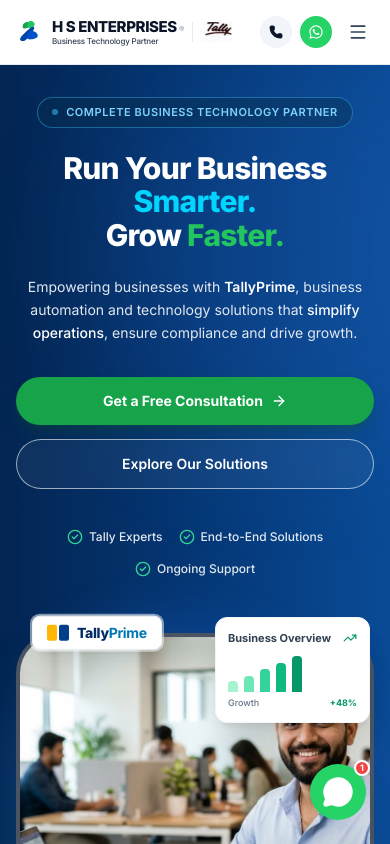
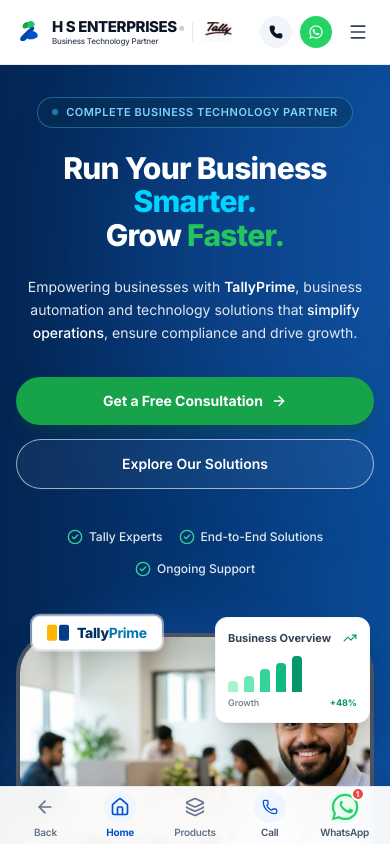
Before and after one commit to adminbiztechx/hs-enterprises, a React (Vite) app: page / in a window 390 px wide. Shown: the top 844 px of the page. Built offline with nearby package versions, Linux system fonts and the light colour scheme.

Commit message:
Add mobile bottom navigation bar with Back, Home, Products, Call, and WhatsApp

```diff
--- a/src/App.jsx
+++ b/src/App.jsx
@@ -13,6 +13,7 @@ import BottomCTA from './components/BottomCTA';
 import Footer from './components/Footer';
 import LeadModal from './components/LeadModal';
 import FloatingWhatsApp from './components/FloatingWhatsApp';
+import MobileBottomNav from './components/MobileBottomNav';
 import ProductPage from './pages/ProductPage';
 import ServicesPage from './pages/ServicesPage';
 import IndustriesPage from './pages/IndustriesPage';
@@ -120,7 +121,7 @@ export default function App() {
   };
 
   return (
-    <div className="min-h-screen w-full flex flex-col bg-[#F8FAFC] selection:bg-[#0052CC] selection:text-white overflow-x-hidden">
+    <div className="min-h-screen w-full flex flex-col bg-[#F8FAFC] selection:bg-[#0052CC] selection:text-white overflow-x-hidden pb-16 md:pb-0">
       {/* 1. Header / Navbar */}
       <Navbar
         currentPage={currentPage}
@@ -260,8 +261,16 @@ export default function App() {
         type={modalState.type}
       />
 
-      {/* Quick WhatsApp Action Floating Button */}
+      {/* Quick WhatsApp Action Floating Button (Desktop) */}
       <FloatingWhatsApp />
+
+      {/* Mobile Bottom Navigation Bar (Mobile / Responsive) */}
+      <MobileBottomNav
+        currentPage={currentPage}
+        onNavigateHome={navigateToHome}
+        onNavigateProducts={navigateToProducts}
+        onOpenConsultModal={openConsultModal}
+      />
     </div>
   );
 }
--- a/src/components/FloatingWhatsApp.jsx
+++ b/src/components/FloatingWhatsApp.jsx
@@ -3,7 +3,7 @@ import { MessageCircle } from 'lucide-react';
 
 export default function FloatingWhatsApp() {
   return (
-    <aside aria-label="Quick WhatsApp Contact" className="fixed bottom-6 right-6 z-40 flex items-center group">
+    <aside aria-label="Quick WhatsApp Contact" className="hidden md:flex fixed bottom-6 right-6 z-40 items-center group">
       {/* Tooltip badge on hover */}
       <div className="hidden md:flex items-center mr-3 bg-white px-3 py-1.5 rounded-full shadow-lg border border-slate-200/80 text-xs font-bold text-slate-800 opacity-0 group-hover:opacity-100 transition-opacity duration-200 pointer-events-none">
         <span>Chat with Tally Expert</span>
--- /dev/null
+++ b/src/components/MobileBottomNav.jsx
@@ -0,0 +1,118 @@
+import React from 'react';
+import { ArrowLeft, Home, Layers, Phone } from 'lucide-react';
+
+function WhatsAppIcon({ className = "w-5 h-5" }) {
+  return (
+    <svg className={className} viewBox="0 0 24 24" fill="currentColor">
+      <path d="M12.04 2C6.58 2 2.13 6.45 2.13 11.91C2.13 13.66 2.59 15.36 3.45 16.86L2.05 22L7.3 20.62C8.75 21.41 10.38 21.83 12.04 21.83C17.5 21.83 21.95 17.38 21.95 11.92C21.95 9.27 20.92 6.78 19.05 4.91C17.18 3.03 14.69 2 12.04 2M12.05 3.67C14.25 3.67 16.31 4.53 17.87 6.09C19.42 7.65 20.28 9.72 20.28 11.92C20.28 16.46 16.58 20.15 12.04 20.15C10.56 20.15 9.11 19.76 7.85 19L7.55 18.83L4.43 19.65L5.26 16.61L5.06 16.29C4.24 15 3.8 13.47 3.8 11.91C3.81 7.37 7.5 3.67 12.05 3.67M9.53 7.34C9.36 7.34 9.09 7.4 8.87 7.65C8.64 7.89 8 8.49 8 9.72C8 10.95 8.89 12.14 9.01 12.3C9.14 12.46 10.77 14.96 13.25 16.03C13.84 16.29 14.3 16.44 14.66 16.55C15.26 16.74 15.79 16.71 16.23 16.65C16.71 16.57 17.72 16.03 17.93 15.45C18.14 14.86 18.14 14.36 18.08 14.25C18.02 14.15 17.85 14.09 17.6 13.96C17.35 13.84 16.12 13.23 15.89 13.15C15.66 13.06 15.5 13.02 15.33 13.26C15.17 13.51 14.69 14.09 14.54 14.25C14.4 14.42 14.25 14.44 14 14.32C13.75 14.2 12.69 13.85 11.44 12.73C10.46 11.86 9.8 10.78 9.61 10.45C9.42 10.12 9.59 9.94 9.71 9.82C9.82 9.71 9.96 9.53 10.09 9.38C10.21 9.24 10.25 9.13 10.33 8.97C10.42 8.8 10.37 8.66 10.31 8.53C10.25 8.41 9.77 7.22 9.53 7.34Z" />
+    </svg>
+  );
+}
+
+export default function MobileBottomNav({
+  currentPage,
+  onNavigateHome,
+  onNavigateProducts,
+  onOpenConsultModal,
+}) {
+  const isHome = currentPage === 'home' || !currentPage;
+  const isProducts = currentPage === 'products';
+
+  const handleBack = () => {
+    if (currentPage && currentPage !== 'home') {
+      onNavigateHome();
+    } else if (typeof window !== 'undefined' && window.history.length > 1) {
+      window.history.back();
+    } else {
+      window.scrollTo({ top: 0, behavior: 'smooth' });
+    }
+  };
+
+  return (
+    <nav
+      aria-label="Mobile Bottom Navigation"
+      className="md:hidden fixed bottom-0 left-0 right-0 z-50 bg-white/95 backdrop-blur-lg border-t border-slate-200/90 shadow-[0_-4px_20px_rgba(0,0,0,0.08)] pb-[env(safe-area-inset-bottom)]"
+    >
+      <div className="flex items-center justify-around h-15 px-2 max-w-md mx-auto">
+
+        {/* 1. Back / Previous */}
+        <button
+          onClick={handleBack}
+          className="flex flex-col items-center justify-center flex-1 py-1 text-slate-500 hover:text-slate-800 active:scale-95 transition-all cursor-pointer"
+          aria-label="Go Back"
+        >
+          <div className="w-8 h-8 rounded-full flex items-center justify-center hover:bg-slate-100 transition-colors">
+            <ArrowLeft className="w-5 h-5" />
+          </div>
+          <span className="text-[10px] font-semibold tracking-tight mt-0.5">Back</span>
+        </button>
+
+        {/* 2. Home */}
+        <button
+          onClick={onNavigateHome}
+          className={`flex flex-col items-center justify-center flex-1 py-1 active:scale-95 transition-all cursor-pointer ${
+            isHome ? 'text-[#0052CC]' : 'text-slate-500 hover:text-slate-800'
+          }`}
+          aria-label="Go to Home"
+        >
+          <div className={`w-8 h-8 rounded-full flex items-center justify-center transition-colors ${
+            isHome ? 'bg-blue-50 text-[#0052CC]' : 'hover:bg-slate-100'
+          }`}>
+            <Home className="w-5 h-5" />
+          </div>
+          <span className={`text-[10px] tracking-tight mt-0.5 ${isHome ? 'font-bold text-[#0052CC]' : 'font-semibold'}`}>
+            Home
+          </span>
+        </button>
+
+        {/* 3. Products */}
+        <button
+          onClick={onNavigateProducts}
+          className={`flex flex-col items-center justify-center flex-1 py-1 active:scale-95 transition-all cursor-pointer ${
+            isProducts ? 'text-[#0052CC]' : 'text-slate-500 hover:text-slate-800'
+          }`}
+          aria-label="View Products"
+        >
+          <div className={`w-8 h-8 rounded-full flex items-center justify-center transition-colors ${
+            isProducts ? 'bg-blue-50 text-[#0052CC]' : 'hover:bg-slate-100'
+          }`}>
+            <Layers className="w-5 h-5" />
+          </div>
+          <span className={`text-[10px] tracking-tight mt-0.5 ${isProducts ? 'font-bold text-[#0052CC]' : 'font-semibold'}`}>
+            Products
+          </span>
+        </button>
+
+        {/* 4. Call (Compulsory business action) */}
+        <a
+          href="tel:+919876543210"
+          className="flex flex-col items-center justify-center flex-1 py-1 text-slate-500 hover:text-blue-600 active:scale-95 transition-all cursor-pointer"
+          aria-label="Direct Phone Call"
+        >
+          <div className="w-8 h-8 rounded-full flex items-center justify-center bg-blue-50 text-[#0052CC] hover:bg-blue-100 transition-colors shadow-xs">
+            <Phone className="w-4 h-4" />
+          </div>
+          <span className="text-[10px] font-semibold tracking-tight mt-0.5 text-slate-600">Call</span>
+        </a>
+
+        {/* 5. WhatsApp (Compulsory chat action) */}
+        <a
+          href="https://wa.me/919876543210?text=Hi%2C%20I%20am%20interested%20in%20H%20S%20ENTERPRISES%20and%20TallyPrime."
+          target="_blank"
+          rel="noopener noreferrer"
+          className="relative flex flex-col items-center justify-center flex-1 py-1 text-slate-500 hover:text-green-600 active:scale-95 transition-all cursor-pointer"
+          aria-label="Chat on WhatsApp"
+        >
+          <div className="relative w-8 h-8 rounded-full flex items-center justify-center bg-emerald-50 text-[#25D366] hover:bg-emerald-100 transition-colors shadow-xs">
+            <span className="absolute -top-1 -right-1 w-3.5 h-3.5 bg-red-500 rounded-full border-2 border-white flex items-center justify-center text-[8px] font-bold text-white">
+              1
+            </span>
+            <WhatsAppIcon className="w-4.5 h-4.5" />
+          </div>
+          <span className="text-[10px] font-semibold tracking-tight mt-0.5 text-slate-600">WhatsApp</span>
+        </a>
+
+      </div>
+    </nav>
+  );
+}
```
